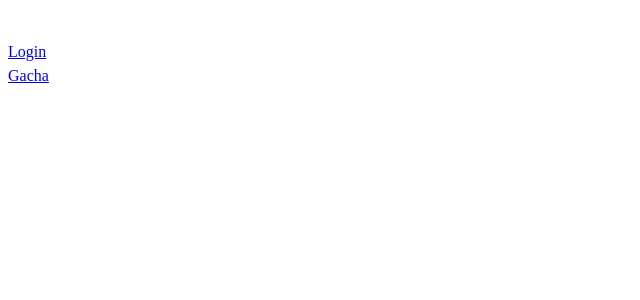
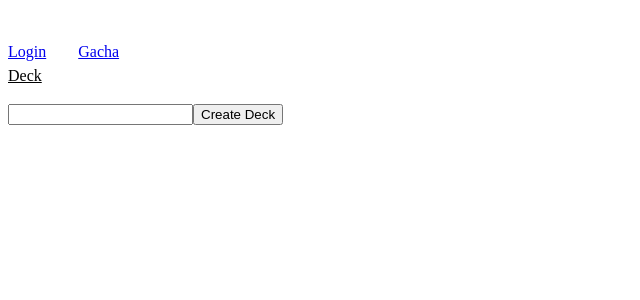
Before and after one commit to staten-island-tech/supabase-trash-gambling-raccoons, a Vue app in the folder app/: page /deck in a window 1280 px wide. Before the commit this address had no page. Shown: the top 300 px of the page, without its empty margins (0-640 px from the left). Built offline with nearby package versions, Linux system fonts and the light colour scheme; the HTML template or start-up script is replaced by a standard one.

Commit message:
stuff deck

```diff
--- a/app/src/App.vue
+++ b/app/src/App.vue
@@ -8,6 +8,7 @@ import { RouterLink, RouterView } from 'vue-router'
       <nav>
         <RouterLink to="/login">Login</RouterLink>
         <RouterLink to="/gacha">Gacha</RouterLink>
+        <RouterLink to="/deck">Deck</RouterLink>
       </nav>
     </div>
   </header>
--- a/app/src/components/deckStuff/DeckCards.vue
+++ b/app/src/components/deckStuff/DeckCards.vue
@@ -1,24 +1,17 @@
 <template>
   <div class="deck">
-    <img class="img" />
-    <!-- remember to put in source later -->
-    <h2 class="numberofdeck"></h2>
+    <button type="submit" @click="showCards">{{ deckItems.name }}</button>
   </div>
 </template>
 
 <script setup lang="ts">
-const props = defineProps({
-  deck: {
-    type: Object,
-  },
+import type { deck } from '../ts/types'
+type Props = {
+  deckItems: deck
+}
+defineProps<Props>()
 
-  img: {
-    type: Object,
-  },
-  numberofdeck: {
-    type: Object,
-  },
-})
+function showCards() {}
 </script>
 
 <style scoped></style>
--- a/app/src/components/deckStuff/TheDecks.vue
+++ b/app/src/components/deckStuff/TheDecks.vue
@@ -2,18 +2,25 @@
   <div>
     <input v-model="nameOfDeck" />
     <button type="submit" @click="createDeck">Create Deck</button>
+    <DeckCards v-for="deck in decks" :deckItems="deck" />
   </div>
 </template>
 
 <script setup lang="ts">
 import type { deck } from '../ts/types'
-import { ref } from 'vue'
+import { ref, reactive } from 'vue'
+import DeckCards from './DeckCards.vue'
 //40 cards MAX per deck
-let nameOfDeck: string = ''
-let decks = ref<deck[]>([])
+const nameOfDeck = ref('')
+let decks = reactive<deck[]>([])
 function createDeck() {
   //figure out how to push names and empty card array for later inputs into deck
-  decks.value.push({ name: nameOfDeck, cards: [] })
+  if (decks.every((stuff) => !stuff.name.includes(nameOfDeck.value))) {
+    //send warning message that it already exists
+    decks.push({ name: nameOfDeck.value, cards: [] })
+  } else {
+    console.log('You already have this deck')
+  }
 }
 </script>
 
--- a/app/src/components/gachaStuff/GachaSystem.vue
+++ b/app/src/components/gachaStuff/GachaSystem.vue
@@ -12,7 +12,7 @@ import { ref } from 'vue'
 import { type card } from '../ts/types'
 import { cards } from '../ts/Cards'
 import PulledGachaCards from '@/components/gachaStuff/PulledGachaCards.vue'
-let pityCount = 0
+let pityCount: number = 0
 const pulledCards = ref<card[]>([]) //array for cards that were pulled
 let fiveStarCard: card[] = cards.filter((star) => star.stars === 5)
 
--- a/app/src/components/ts/types.ts
+++ b/app/src/components/ts/types.ts
@@ -12,5 +12,5 @@ export type card = {
 
 export type deck = {
     name: string
-    cards: card
+    cards: card[]
 }
--- a/app/src/components/ts/main.ts
+++ b/app/src/main.ts
@@ -3,8 +3,8 @@ import './assets/main.css'
 import { createApp } from 'vue'
 import { createPinia } from 'pinia'
 
-import App from './App.vue'
-import router from './router'
+import App from '@/App.vue'
+import router from '@/router'
 
 const app = createApp(App)
 
--- a/app/src/router/index.ts
+++ b/app/src/router/index.ts
@@ -1,6 +1,7 @@
 import { createRouter, createWebHistory } from 'vue-router'
 import LoginView from '../views/LoginView.vue'
 import GachaView from '@/views/GachaView.vue'
+import DecksView from '@/views/DecksView.vue'
 import '@/assets/main.css'
 
 const router = createRouter({
@@ -15,6 +16,11 @@ const router = createRouter({
       path: '/gacha',
       name: 'gacha',
       component: GachaView,
+    },
+    {
+      path: '/deck',
+      name: 'deck',
+      component: DecksView,
     }
   ],
 })
--- a/app/src/views/DecksView.vue
+++ b/app/src/views/DecksView.vue
@@ -1,14 +1,10 @@
 <template>
-    <div class="">
-
-    </div>
+  <div class="">
+    <TheDecks />
+  </div>
 </template>
 
 <script setup lang="ts">
-
-
+import TheDecks from '@/components/deckStuff/TheDecks.vue'
 </script>
-
-<style scoped>
-
-</style>
+<style scoped></style>
```
